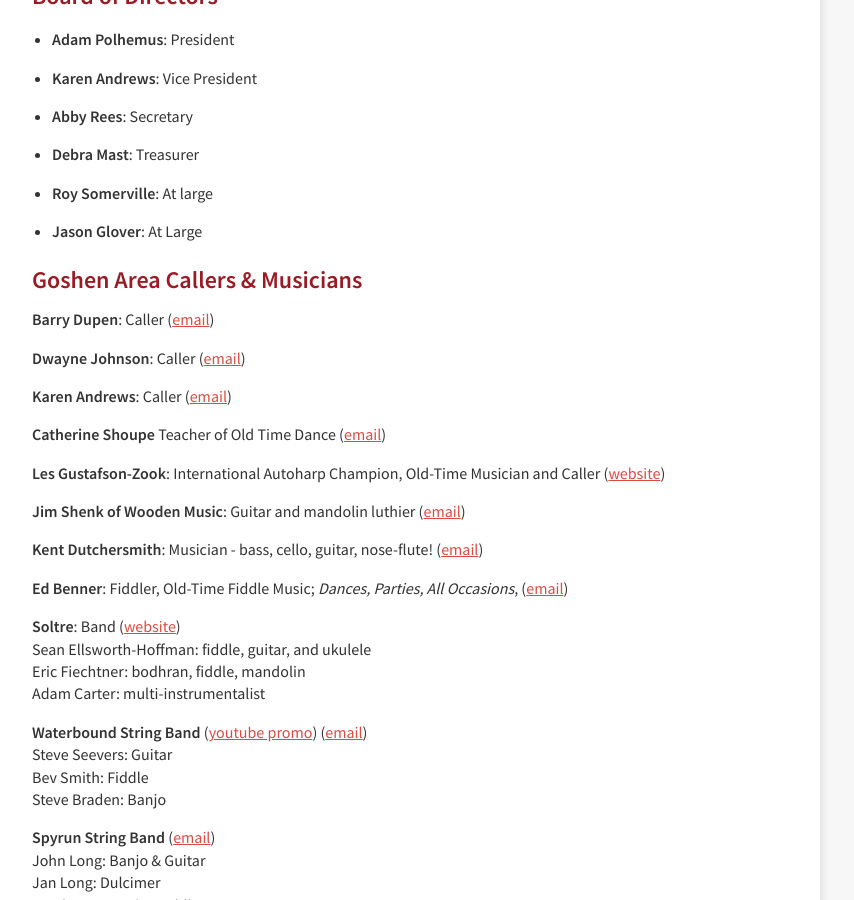
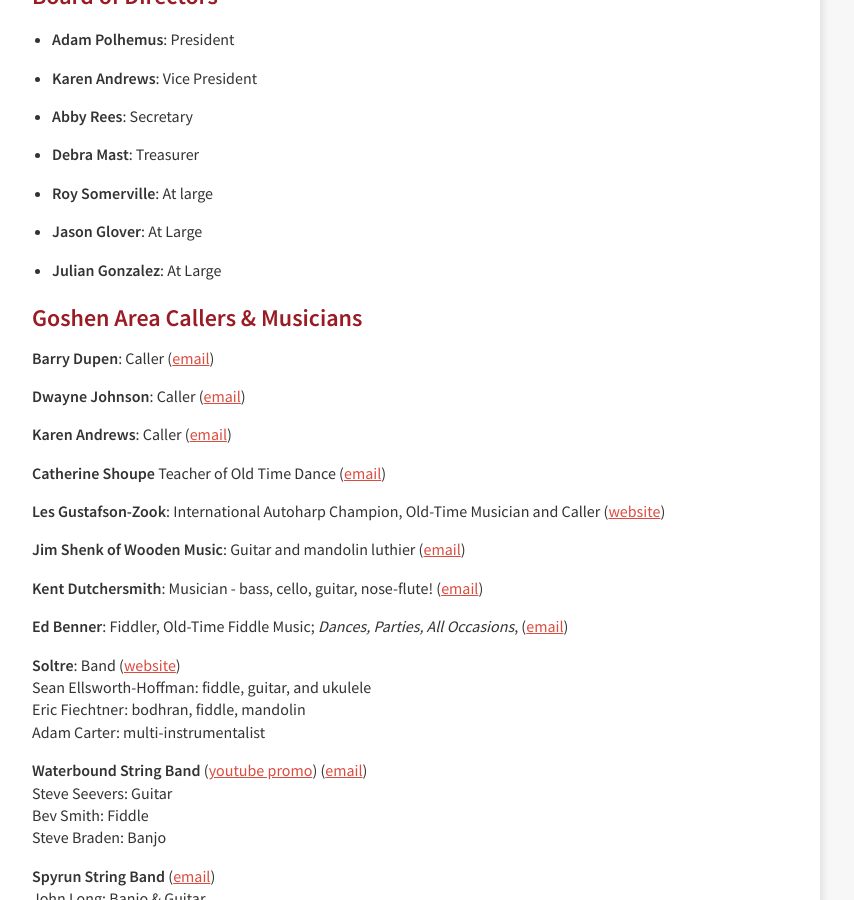
Before and after one commit to godancing/godancing.github.io, a Jekyll site: the page built from about.markdown, in a window 1280 px wide and 900 px high, scrolled down 816 px. Shown: the whole window, without its empty margins (240-1094 px from the left). Built offline with Jekyll 4.4.1, drawn with Linux system fonts in a browser that asks for light colours.

Commit message:
Update about.markdown

```diff
--- a/about.markdown
+++ b/about.markdown
@@ -40,6 +40,8 @@ We hold once-monthly organizing meetings to make this all happen. Please contact
 * **Roy Somerville**: At large
 
 * **Jason Glover**: At Large
+
+* **Julian Gonzalez**: At Large
 
 ## Goshen Area Callers & Musicians
 
```
